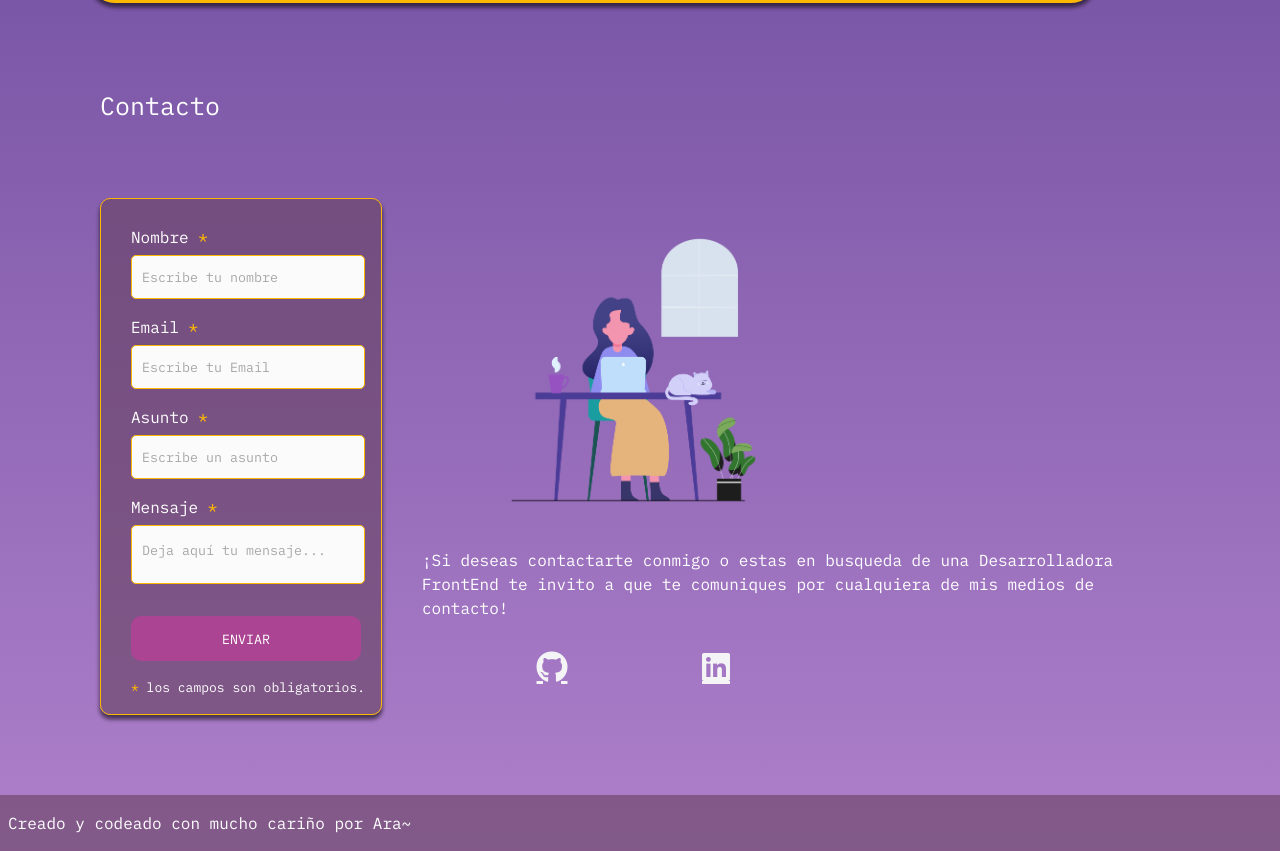
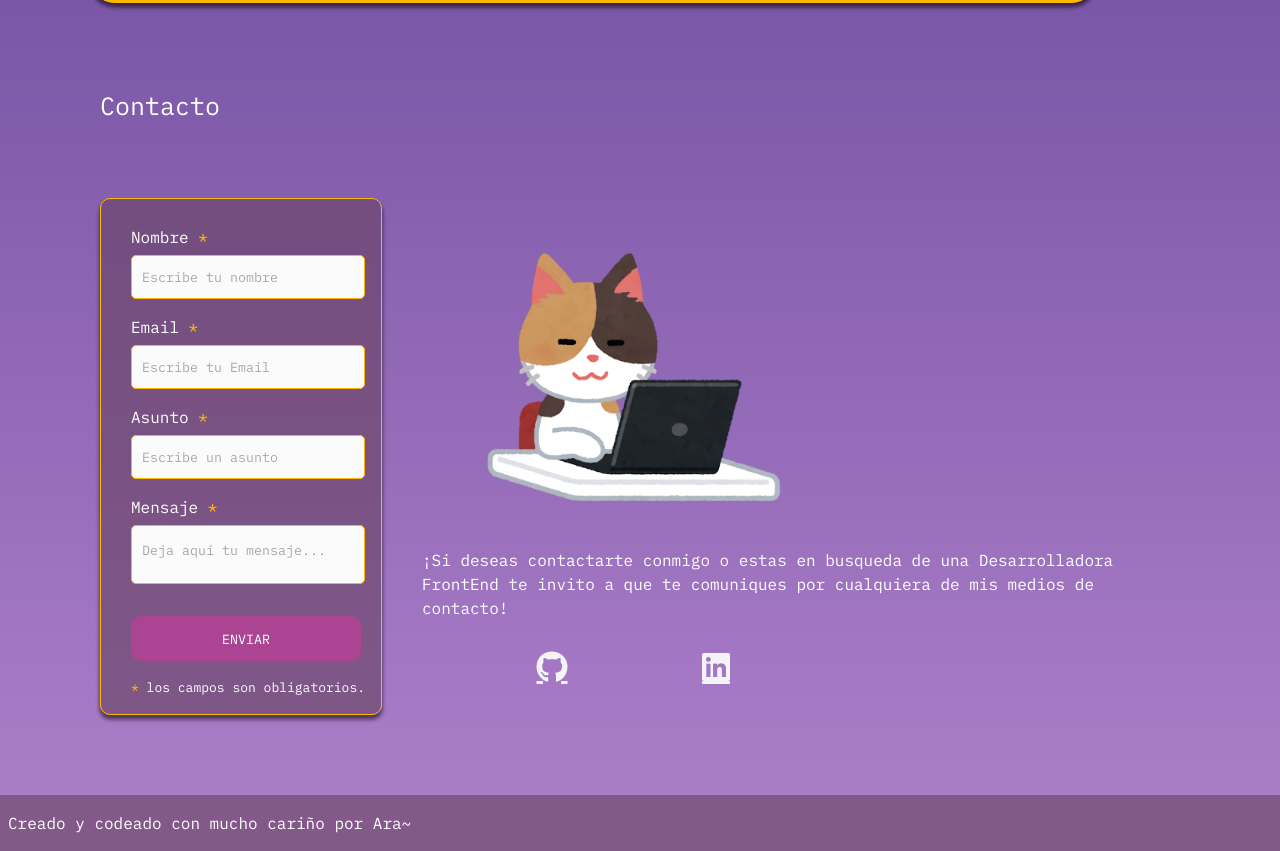
Before and after one commit to Ara898/Ara898.github.io, a plain HTML site: page index.html in a window 1280 px wide. Shown: the part 2882-3733 px from the top of the page. Drawn offline with Linux system fonts and the light colour scheme.

Commit message:
cambio de icono

```diff
--- a/index.html
+++ b/index.html
@@ -4,7 +4,7 @@
     <meta charset="UTF-8">
     <meta name="viewport" content="width=device-width, initial-scale=1.0">
     <title>Araceli.M.Jara.G</title>
-    <link rel="website icon" type="png" href="assets/estrellitas.png">
+    <link rel="website icon" type="png" href="assets/transparent-computer-work-5e80fcb2224659.4221557715855116021404.png">
     <link rel="stylesheet" href="estilos.css">
     <link rel="stylesheet" href="normalize.css">
     <link rel="preconnect" href="https://fonts.googleapis.com">
@@ -237,7 +237,7 @@
                     </div>
                 </div>
                 <div class="contacto_container">
-                    <img src="assets/vecteezy_people-working-at-home-office-and-typing-laptop-online_13166913_378.png" alt="persona con computadora" class="img-contact">
+                    <img src="assets/transparent-computer-work-5e80fcb2224659.4221557715855116021404.png" alt="persona con computadora" class="img-contact">
                     <p class="contacto_text"> ¡Si deseas contactarte conmigo o estas en busqueda de una Desarrolladora FrontEnd te invito a que te comuniques por cualquiera de mis medios de contacto!</p>
                     <div class="icon_container">
                         <span class="footer__container-icons">
```
Also changed, not shown: assets/transparent-computer-work-5e80fcb2224659.4221557715855116021404.png (added).
